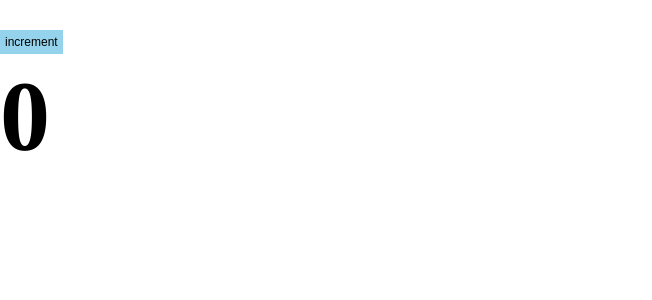
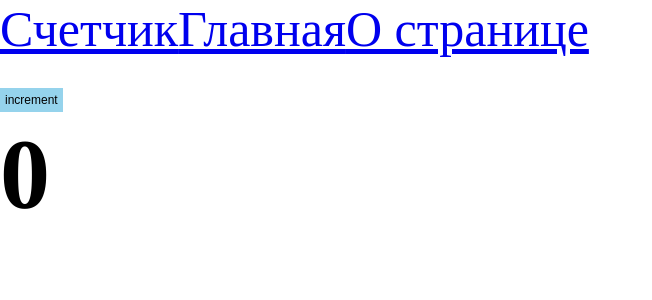
Before and after one commit to SergeyShabalin/Money_Shelf, a React app: page / in a window 1280 px wide. Shown: the top 300 px of the page, without its empty margins (0-652 px from the left). Built offline with nearby package versions, Linux system fonts and the light colour scheme.

Commit message:
code-splitting lazy suspence

```diff
--- a/package.json
+++ b/package.json
@@ -14,6 +14,7 @@
   "license": "ISC",
   "devDependencies": {
     "@types/node": "^17.0.21",
+    "@types/react-router-dom": "^5.3.3",
     "@types/webpack": "^5.28.0",
     "@types/webpack-dev-server": "^4.7.2",
     "css-loader": "^6.6.0",
@@ -33,6 +34,7 @@
     "@types/react": "^17.0.39",
     "@types/react-dom": "^17.0.11",
     "react": "^18.2.0",
-    "react-dom": "^18.2.0"
+    "react-dom": "^18.2.0",
+    "react-router-dom": "^6.2.1"
   }
 }
--- a/src/App.tsx
+++ b/src/App.tsx
@@ -1,11 +1,25 @@
-import React from 'react';
+import React, {Suspense} from 'react';
+import {Link, Route, Routes} from 'react-router-dom';
 import Counter from "./components/Counter";
 import './index.scss'
+import MainPage from "./pages/MainPage/MainPage";
+import AboutPage from "./pages/AboutPage/AboutPage";
+import {MainPageAsync} from "./pages/MainPage/MainPage.async";
+import {AboutPageAsync} from "./pages/AboutPage/AboutPage.async";
 
 const App = () => {
     return (
         <div className='app'>
-            <Counter/>
+            <Link to={'/'}>Счетчик</Link>
+            <Link to={'/main'}>Главная</Link>
+            <Link to={'/about'}>О странице</Link>
+            <Suspense fallback={<div>Loading...</div>}>
+                <Routes>
+                    <Route path='/' element={<Counter/>}/>
+                    <Route path='/main' element={<MainPageAsync/>}/>
+                    <Route path='/about' element={<AboutPageAsync/>}/>
+                </Routes>
+            </Suspense>
         </div>
     );
 };
--- a/src/index.tsx
+++ b/src/index.tsx
@@ -2,10 +2,13 @@
 import {render} from "react-dom";
 import React from "react";
 import App from "./App";
+import {BrowserRouter} from "react-router-dom";
 
 
 someF('111')
 render(
-    <App/>,
+    <BrowserRouter>
+        <App/>
+    </BrowserRouter>,
     document.getElementById('root')
 )
--- /dev/null
+++ b/src/pages/AboutPage/AboutPage.async.tsx
@@ -0,0 +1,3 @@
+import {lazy} from "react";
+
+export const AboutPageAsync = lazy(() => import('./AboutPage'));
--- /dev/null
+++ b/src/pages/AboutPage/AboutPage.tsx
@@ -0,0 +1,11 @@
+import React from 'react';
+
+const AboutPage = () => {
+    return (
+        <div>
+            About Page
+        </div>
+    );
+};
+
+export default AboutPage;
--- /dev/null
+++ b/src/pages/MainPage/MainPage.async.tsx
@@ -0,0 +1,3 @@
+import {lazy} from "react";
+
+export const MainPageAsync = lazy(() => import('./MainPage'));
--- /dev/null
+++ b/src/pages/MainPage/MainPage.tsx
@@ -0,0 +1,11 @@
+import React from 'react';
+
+const MainPage = () => {
+    return (
+        <div>
+            Main Page
+        </div>
+    );
+};
+
+export default MainPage;
--- a/tsconfig.json
+++ b/tsconfig.json
@@ -2,7 +2,7 @@
   "compilerOptions": {
     "outDir": "./dist/",
     "noImplicitAny": true,
-    "module": "es6",
+    "module": "esnext",
     "target": "es5",
     "jsx": "react-jsx",
     "allowJs": true,
```
Also changed, not shown: 1 other file (tests, documents, lock files or other folders).
